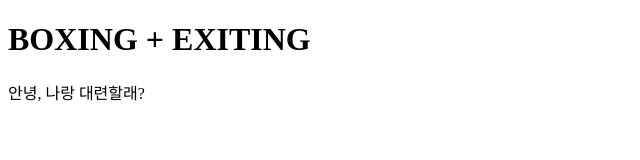
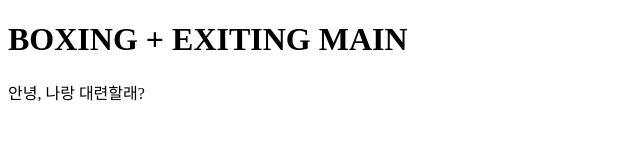
Before and after one commit to levv77/Boxiting, a plain HTML site: page index.html in a window 1280 px wide. Shown: the whole page, without its empty margins (0-640 px from the left). Drawn offline with Linux system fonts and the light colour scheme.

Commit message:
메인 페이지 생성

```diff
--- a/index.html
+++ b/index.html
@@ -7,7 +7,7 @@
     <title>BOXITING</title>
 </head>
 <body>
-    <h1>BOXING + EXITING</h1>
+    <h1>BOXING + EXITING MAIN</h1>
     <div>안녕, 나랑 대련할래?</div>
 </body>
 </html>
```
